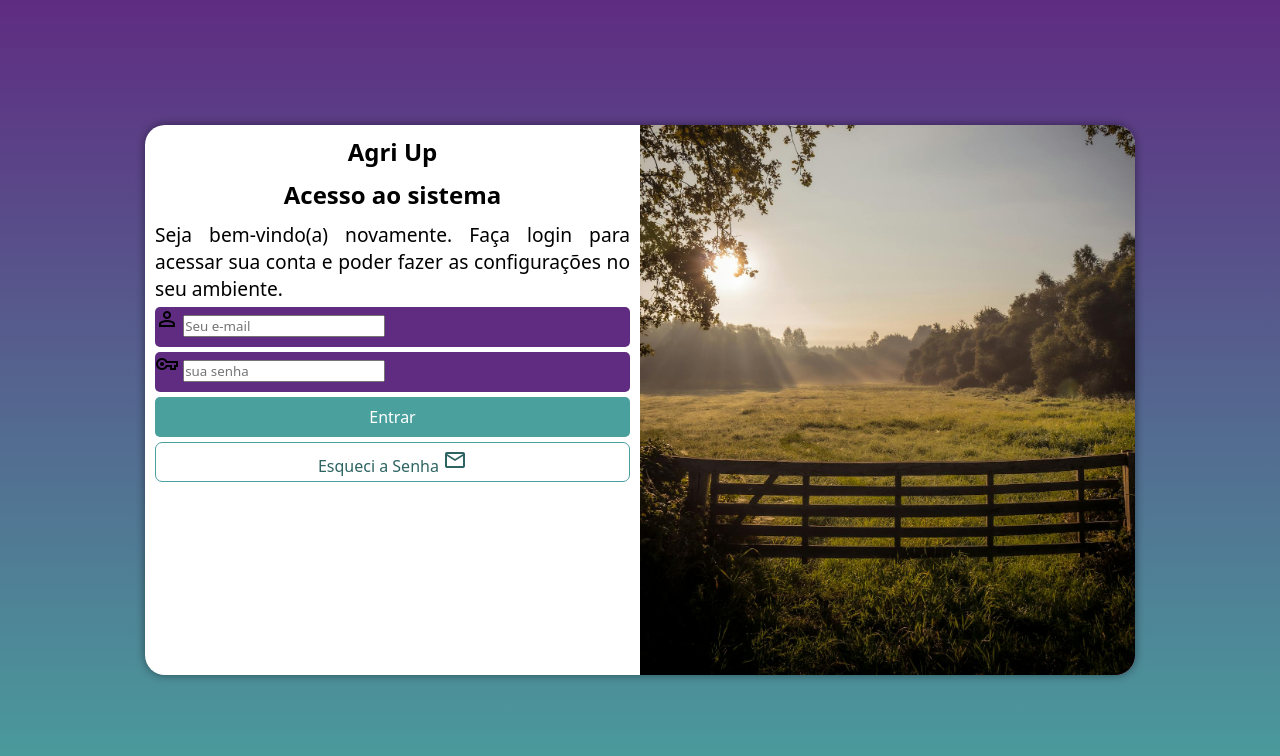
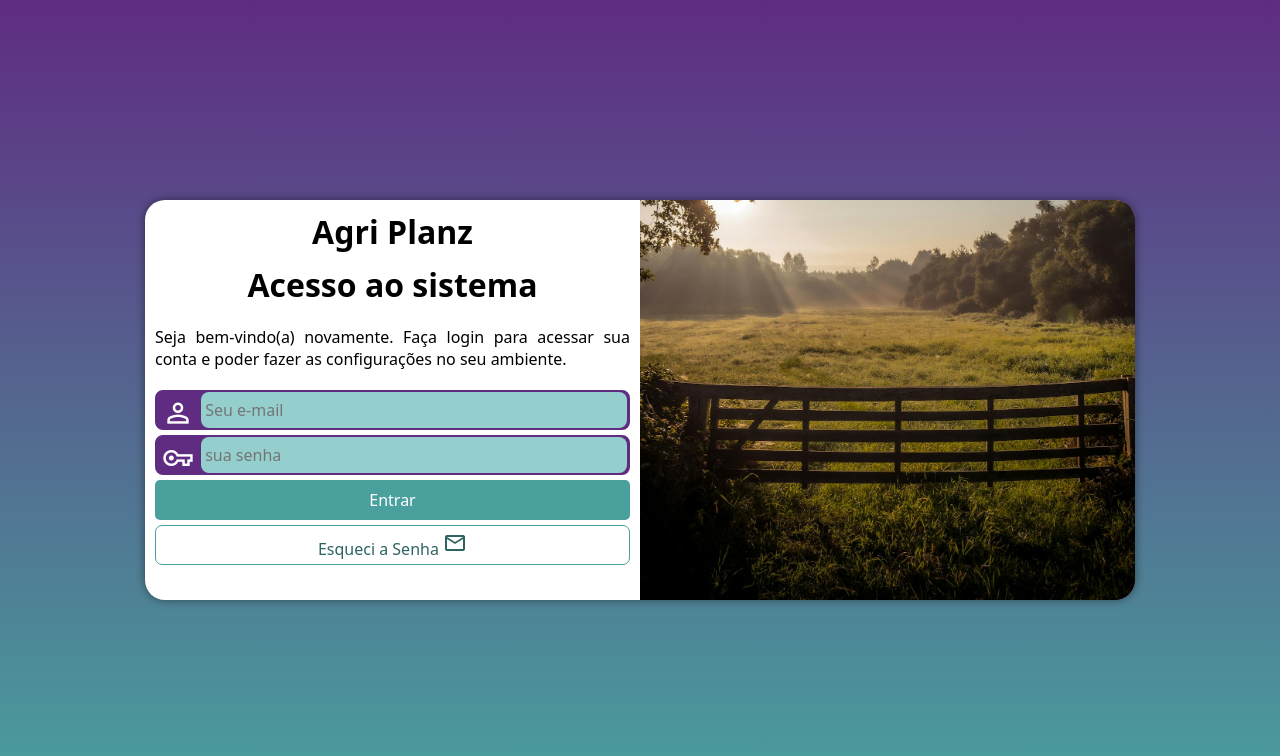
Before and after one commit to fabiosousa-eti/projeto-login, a plain HTML site: page index.html in a window 1280 px wide. Drawn offline with nearby package versions, Linux system fonts and the light colour scheme.

Commit message:
Fim do projeto

```diff
--- a/estilos/midiaQuery.css
+++ b/estilos/midiaQuery.css
@@ -13,13 +13,14 @@
     Lilás: #5f2c82
 */
 
-@media screen and (min-width: 768px) and (max-width: 992px) {
+@media screen and (min-width: 768px) and (max-width: 992px) { /* CONFIGURAÇÃO PARA TABLET */
     body{
         background-image: linear-gradient(to top, #49a09d, #5f2c82);
     }
 
     section#login {
         width: 80vw;
+        height: 350px;
     }
     section#login>div#imagem {
         float: left;
@@ -32,15 +33,26 @@
         width: 65%;
         height: 100%;
     }
+
+     div#formulario > h1, h2 {
+        font-size: 1.5em;
+     }
+
+     div#formulario>p{
+        font-size: .9em;
+        margin: 10px 0px;
+    }
 }
 
-@media screen and (min-width: 992px) {
+
+@media screen and (min-width: 992px) { /* CONFIGURÇÃO PARA DESKTOP */
      body{
         background-image: linear-gradient(to top, #49a09d, #5f2c82);
     }
 
      section#login {
         width: 990px;
+        height: 400px;
     }
      section#login>div#imagem {
         float: right;
@@ -54,8 +66,12 @@
         height: 100%;
      }
 
+     div#formulario > h1, h2 {
+        font-size: 2em;
+     }
+
      div#formulario>p{
-        font-size: 1.2em;
-        text-align: justify;
+        font-size: 1em;
+        margin: 20px 0px;
     }
 }
--- a/estilos/style.css
+++ b/estilos/style.css
@@ -29,14 +29,14 @@
     top: 50%;
     left: 50%;
     background-color: white;
-    transform: translate(-50%, -50%);
     overflow: hidden;
 
-    width: 280px;
+    width: 250px;
     height: 550px;
     border-radius: 20px;
     box-shadow: 0px 0px 10px rgba(0, 0, 0, 0.450);
 
+    transform: translate(-50%, -50%);
     transition: width .3s, height .3s;
     transition-timing-function: ease;
 }
@@ -49,35 +49,60 @@
     height: 200px;
 }
 
-section#login>div#formulario{
+section#login>div#formulario {
     display: block;
     padding: 10px;
 }
 
-div#formulario>h1, h2{
+div#formulario>h1,
+h2 {
     text-align: center;
     margin-bottom: 10px;
 }
 
-div#formulario>p{
+div#formulario>p {
     font-size: 0.8em;
     text-align: justify;
 }
 
-form> div.campo{
+form>div.campo {
     background-color: #5f2c82;
+    border: 2px solid #5f2c82;
     display: block;
     width: 100%;
     height: 40px;
-    border-radius: 5px;
+    border-radius: 8px;
     margin: 5px 0px;
 }
 
-div.campo > label {
+div.campo>label {
     display: none;
 }
 
-form > input[type=submit]{
+div.campo>span{
+    color: white;
+    /*background-color: black;*/
+    font-size: 2em;
+    width: 40px;
+    padding: 5px;
+}
+
+div.campo >input{
+    background-color: #94cfcd;
+    font-size: 1em;
+    width: calc(100% - 45px);
+    height: 100%;
+    border: 0px;
+    border-radius: 8px;
+    padding: 4px;
+    transform: translateY(-13px);
+
+}
+div.campo >input:focus-within{
+    background-color: white;
+}
+
+form>input[type=submit] {
     display: block;
     font-size: 1em;
     width: 100%;
@@ -88,11 +113,11 @@
     border-radius: 5px;
 }
 
-form > input[type=submit]:hover {
-    background-color:  #2d6462;
+form>input[type=submit]:hover {
+    background-color: #2d6462;
 }
 
-form > a{
+form>a {
     display: block;
     text-align: center;
     font-size: 1em;
@@ -106,10 +131,11 @@
     border-radius: 7px;
     text-decoration: none;
 }
-form > a:hover{
+
+form>a:hover {
     background-color: #6cd3cf;
 }
 
-form>a.botao > i {
+form>a.botao>i {
     font-size: 0.8em;
 }
--- a/index.html
+++ b/index.html
@@ -13,7 +13,7 @@
         <section id="login">
             <div id="imagem"></div>
             <div id="formulario">
-                <h1>Agri Up</h1>
+                <h1>Agri Planz</h1>
                 <h2>Acesso ao sistema</h2>
                 <p>
                     Seja bem-vindo(a) novamente. Faça login para acessar sua conta e poder fazer as configurações no seu ambiente.
```
